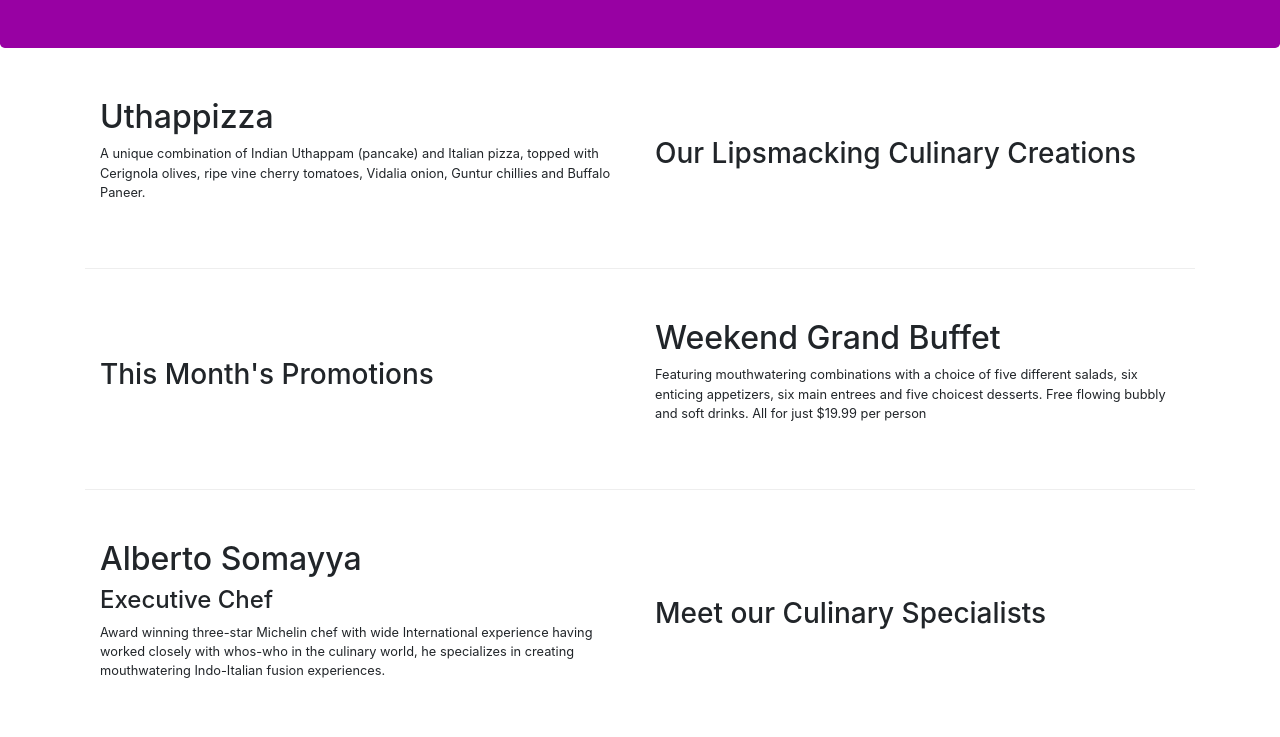
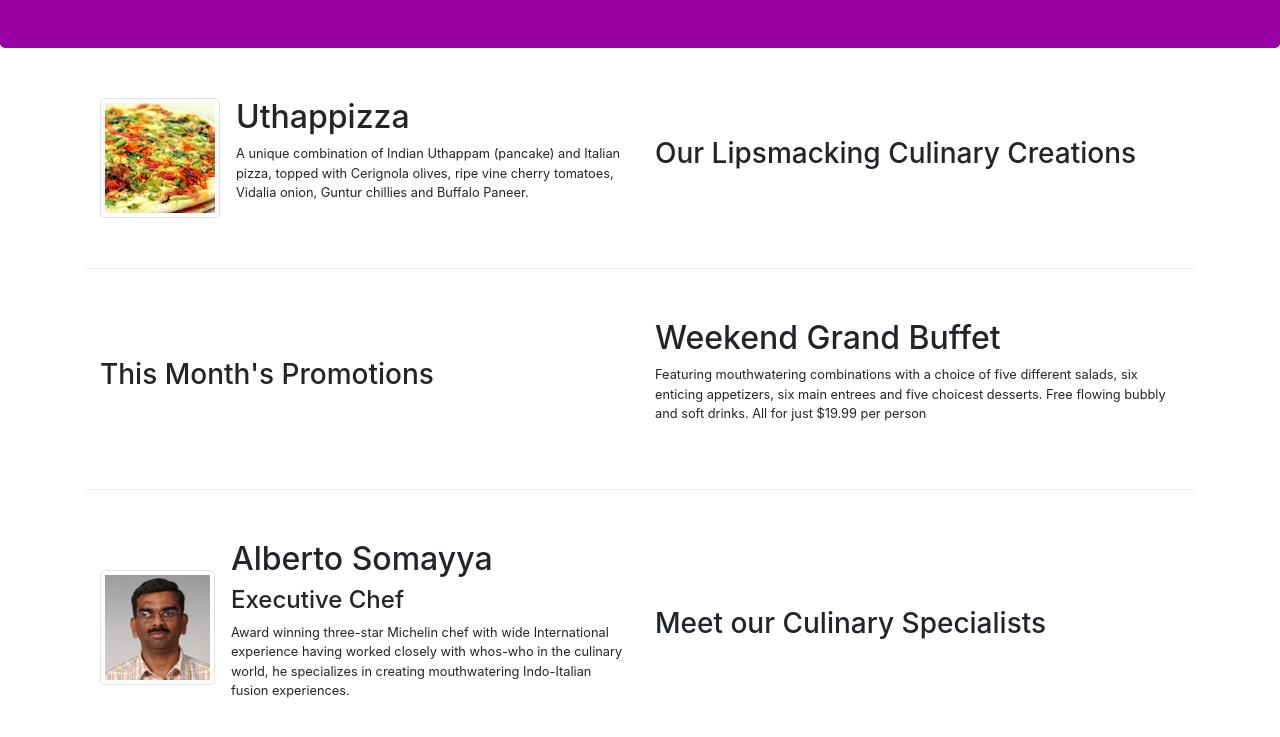
Before and after one commit to Vincent-Aboagye/bootTrap4_test, a website: page index.html in a window 1280 px wide. Shown: the part 215-952 px from the top of the page. Drawn offline with nearby package versions, Linux system fonts and the light colour scheme; a web font is replaced by a local one.

Commit message:
Images and Media

```diff
--- a/index.html
+++ b/index.html
@@ -58,8 +58,17 @@
                 <h3>Our Lipsmacking Culinary Creations</h3>
             </div>
             <div class="col-12 order-sm-first col-sm">
-                <h2>Uthappizza</h2>
-                <p>A unique combination of Indian Uthappam (pancake) and Italian pizza, topped with Cerignola olives, ripe vine cherry tomatoes, Vidalia onion, Guntur chillies and Buffalo Paneer.</p>
+                <div class="media">
+                    <img class="d-flex mr-3 img-thumbnail align-self-center"
+                    src="img/uthappizza.png" alt="Uthappizza">
+                    <div class="media-body">
+                        <h2 class="mt-0">Uthappizza</h2>
+                        <p class="d-none d-sm-block">A unique combination of Indian Uthappam (pancake) and Italian pizza,
+                        topped with Cerignola olives, ripe vine cherry tomatoes,
+                        Vidalia onion, Guntur chillies and Buffalo Paneer.</p>
+                    </div>
+                </div>
+
             </div>
         </div>
 
@@ -79,9 +88,18 @@
                 <h3>Meet our Culinary Specialists</h3>
             </div>
             <div class="col-12 order-sm-first col-sm">
-                <h2>Alberto Somayya</h2>
-                <h4>Executive Chef</h4>
-                <p>Award winning three-star Michelin chef with wide International experience having worked closely with whos-who in the culinary world, he specializes in creating mouthwatering Indo-Italian fusion experiences. </p>
+                <div class="media">
+                    <img class="d-flex mr-3 img-thumbnail align-self-center"
+                    src="img/alberto.png" alt="Alberto Somayya">
+                    <div class="media-body">
+                        <h2 class="mt-0">Alberto Somayya</h2>
+                        <h4>Executive Chef</h4>
+                        <p class="d-none d-sm-block"> Award winning three-star Michelin chef with wide International
+                            experience having worked closely with whos-who in the culinary world,
+                            he specializes in creating mouthwatering Indo-Italian fusion experiences.
+                        </p>
+                    </div>
+                </div>
             </div>
         </div>
     </div>
```
Also changed, not shown: aboutus.html (+2 -1 lines), contactus.html (+2 -1 lines).
